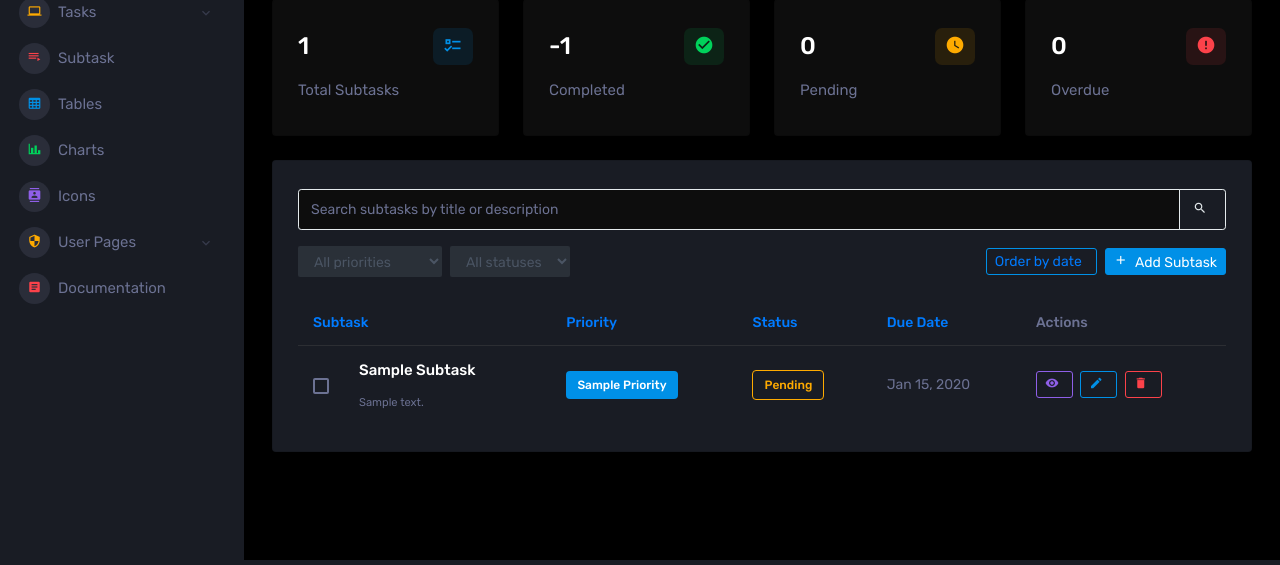
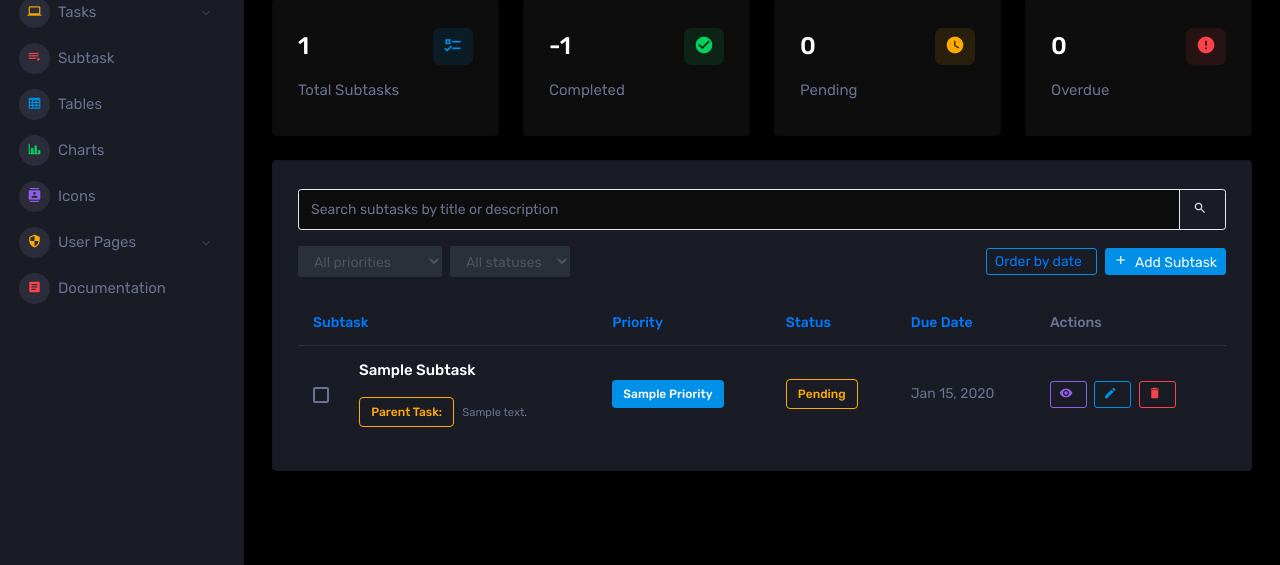
Before and after one commit to Ritvent/hangarin, a Django app: page /subtask/ in a window 1280 px wide. Shown: the part 240-805 px from the top of the page. Run offline with Django 5.2, Linux system fonts and the light colour scheme; tables that the repository leaves empty hold one stand-in row (values such as "Sample post"); some libraries are stand-ins or nearby versions.

Commit message:
add parent task v2

```diff
--- a/projectsite/templates/subtasks.html
+++ b/projectsite/templates/subtasks.html
@@ -212,7 +212,7 @@
                         <h6 class="card-title {% if subtask.status == 'Completed' %}text-decoration-line-through{% endif %}">
                           {{ subtask.title }}
                         </h6>
-                        <p class="mb-0 small">{{ subtask.parent_task.description|truncatechars:50 }}</p>
+                        <p class="mb-0 small"><span class="badge badge-outline-warning text-warning mr-2">Parent Task:</span>{{ subtask.parent_task.description|truncatechars:50 }}</p>
                       </div>
                     </div>
                   </td>
@@ -308,7 +308,7 @@
                           {% endwith %}
                         </div>
                       </div>
-                      <p class="small text-muted mb-2">{{ subtask.parent_task.description|truncatechars:80 }}</p>
+                      <p class="small text-muted mb-2"><span class="badge badge-outline-warning text-warning mr-2">Parent Task:</span>{{ subtask.parent_task.description|truncatechars:80 }}</p>
                       <div class="d-flex justify-content-between align-items-center flex-wrap">
                         <span class="small text-muted mb-2 mb-sm-0">Due: {% if subtask.parent_task.deadline %}{{ subtask.parent_task.deadline|date:"M d, Y" }}{% endif %}</span>
                         <div>
```
